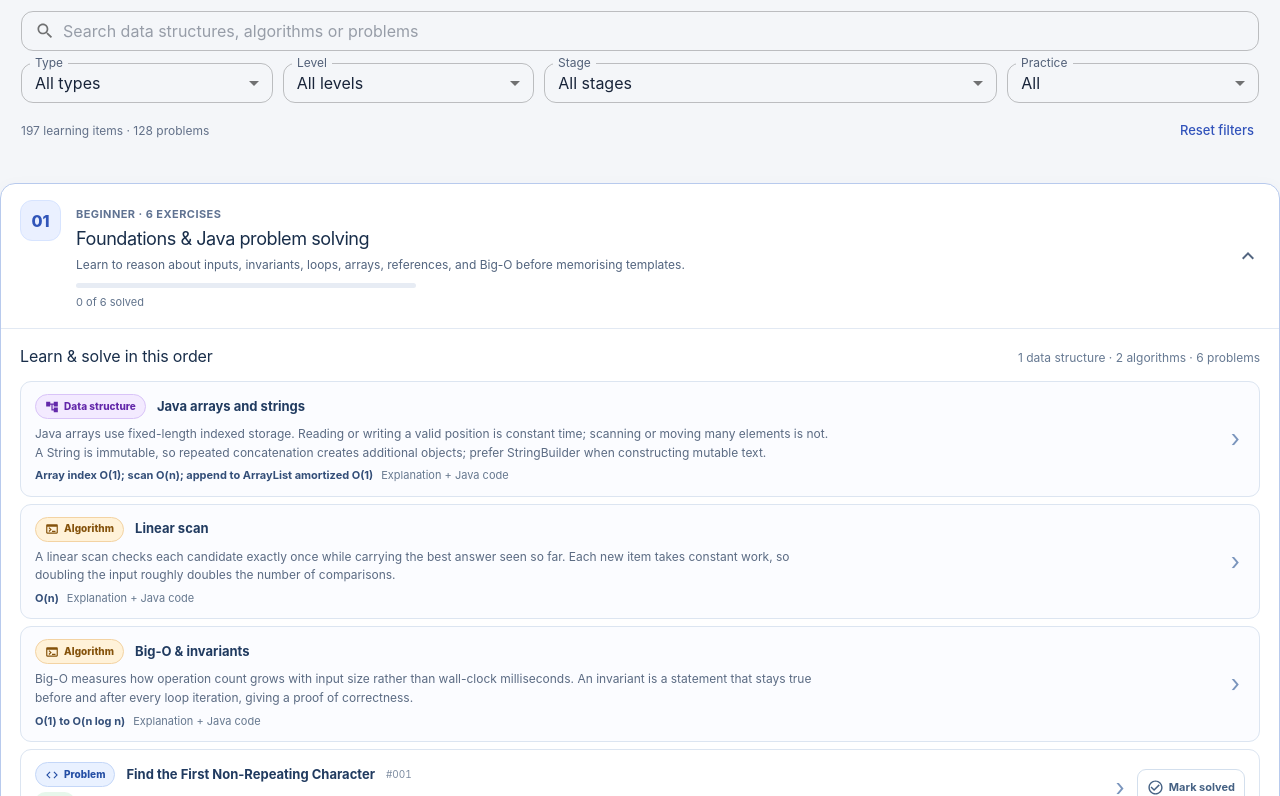
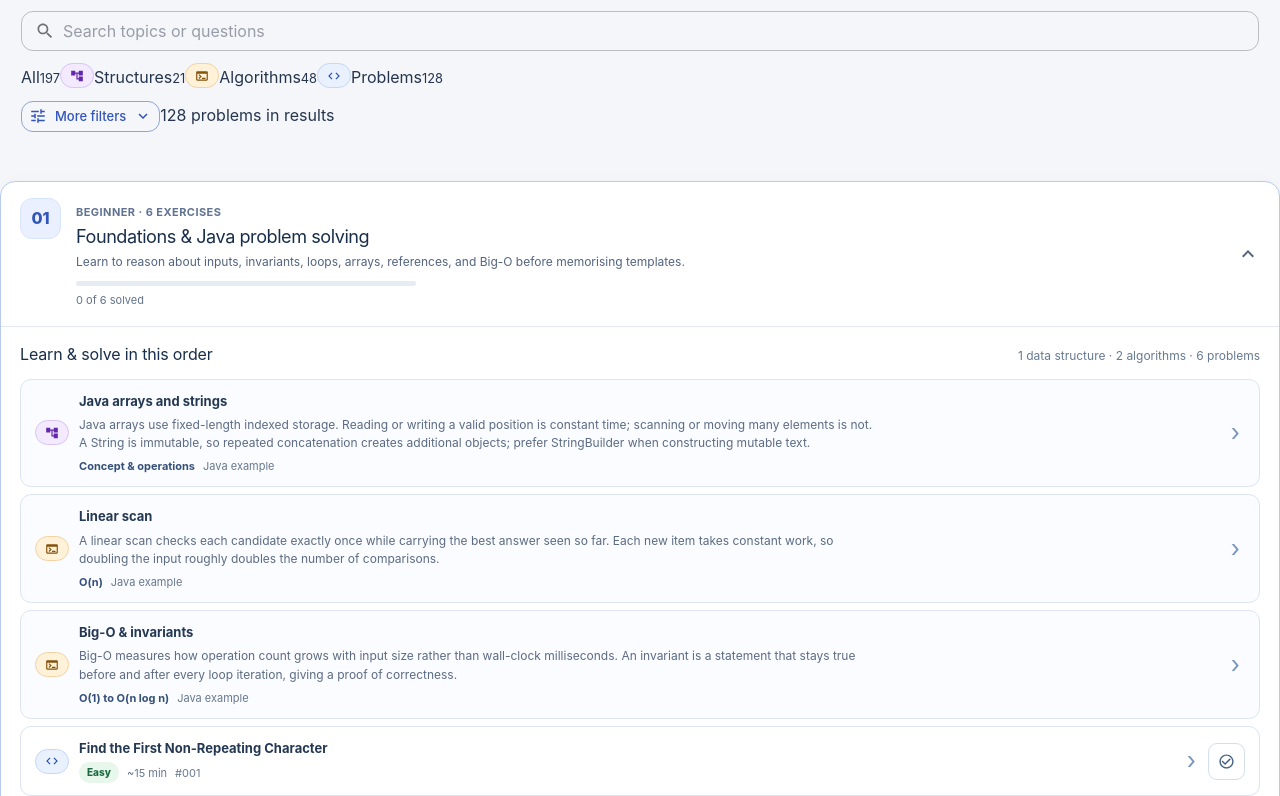
Before and after one commit to yashxag/yashxag.github.io, a React (Vite) app: page /dsa in a window 1280 px wide. Shown: the part 544-1340 px from the top of the page. Built offline with nearby package versions, Linux system fonts and the light colour scheme.

Commit message:
ui(dsa): compact icon-only lesson rows, type legend filters and collapsible advanced filters

```diff
--- a/src/Dsa.jsx
+++ b/src/Dsa.jsx
@@ -1,7 +1,7 @@
 import React, {useEffect,useMemo,useState} from 'react';
 import {Link,useParams} from 'react-router-dom';
-import {Alert,Button,Chip,TextField,MenuItem,InputAdornment} from '@mui/material';
-import {ArrowBack,CheckCircleOutline,ContentCopy,Search,ExpandMore,ExpandLess,OpenInNew,AccountTree,Code,Terminal} from '@mui/icons-material';
+import {Alert,Button,TextField,MenuItem,InputAdornment,IconButton,Collapse} from '@mui/material';
+import {ArrowBack,CheckCircleOutline,ContentCopy,Search,ExpandMore,ExpandLess,OpenInNew,AccountTree,Code,Terminal,Tune,Close} from '@mui/icons-material';
 import ProfolioLoader from './ProfolioLoader.jsx';
 import './dsa-roadmap.css';
 
@@ -33,10 +33,10 @@ function useRoadmap(){
  },[]);
  return state;
 }
-function CompanyTags({p}){return p.companyEvidence?.length?<div className="learning-company-row">{p.companyEvidence.map((item,i)=><a className="learning-company-tag" href={item.url} key={item.company+i} target="_blank" rel="noreferrer" title={item.label||'Third-party interview report'}>{item.company} <span aria-hidden="true">↗</span></a>)}</div>:null}
+function CompanyTags({p,compact=false}){const all=p.companyEvidence||[];const shown=compact?all.slice(0,2):all;return shown.length?<div className="learning-company-row">{shown.map((item,i)=><a className="learning-company-tag" href={item.url} key={item.company+i} target="_blank" rel="noreferrer" title={item.label||'Third-party interview report'}>{item.company} <span aria-hidden="true">↗</span></a>)}{compact&&all.length>2&&<span className="learning-company-extra" title="Other third-party interview references">+{all.length-2} sources</span>}</div>:null}
 function Difficulty({value}){return <span className={'learning-difficulty level-'+(value||'easy').toLowerCase()}>{value||'Easy'}</span>}
-function LearningTypePill({type}){const Icon=type==='Data structure'?AccountTree:type==='Algorithm'?Terminal:Code;const cls=type==='Data structure'?'structure':type==='Algorithm'?'algorithm':'problem';return <span className={'learning-kind-pill kind-'+cls}><Icon aria-hidden="true" fontSize="inherit"/><span>{type}</span></span>}
-function Solved({slug,progress,toggle}){const done=!!progress[slug];return <button type="button" className={'learning-check '+(done?'is-done':'')} onClick={e=>{e.stopPropagation();toggle(slug)}} aria-pressed={done} aria-label={(done?'Mark unsolved: ':'Mark solved: ')+slug}><CheckCircleOutline fontSize="small"/><span>{done?'Solved':'Mark solved'}</span></button>}
+function LearningTypePill({type}){const Icon=type==='Data structure'?AccountTree:type==='Algorithm'?Terminal:Code;const cls=type==='Data structure'?'structure':type==='Algorithm'?'algorithm':'problem';return <span className={'learning-kind-pill kind-'+cls} title={type} role="img" aria-label={type}><Icon aria-hidden="true" fontSize="inherit"/></span>}
+function Solved({slug,progress,toggle,compact=false}){const done=!!progress[slug];return <button type="button" className={'learning-check '+(done?'is-done':'')+(compact?' compact-check':'')} onClick={e=>{e.stopPropagation();toggle(slug)}} aria-pressed={done} aria-label={(done?'Mark unsolved: ':'Mark solved: ')+slug} title={done?'Mark unsolved':'Mark solved'}><CheckCircleOutline fontSize="small"/>{!compact&&<span>{done?'Solved':'Mark solved'}</span>}</button>}
 function Dsa(){const {id}=useParams();const {loading,error,stages,problems,concepts,method}=useRoadmap();const [progress,setProgress]=useState(readProgress);
  useEffect(()=>{if(loading||!problems.length)return;try{const old=JSON.parse(localStorage.getItem(oldKey)||'{}');setProgress(prev=>{const next={...prev};let changed=false;for(const p of problems)if(old[p.id]&&!Object.prototype.hasOwnProperty.call(next,p.slug)){next[p.slug]=true;changed=true}return changed?next:prev})}catch{/* nothing to migrate */}},[loading,problems]);
  useEffect(()=>safeSave(progress),[progress]);
@@ -48,7 +48,7 @@ function Dsa(){const {id}=useParams();const {loading,error,stages,problems,conce
 }
 function RoadmapHome({stages,problems,concepts,method,progress,toggle}){
  const [mode,setMode]=useState('roadmap'),[expanded,setExpanded]=useState('fundamentals');
- const [search,setSearch]=useState(''),[typeFilter,setTypeFilter]=useState('All'),[difficulty,setDifficulty]=useState('All'),[stageFilter,setStageFilter]=useState('All'),[status,setStatus]=useState('All');
+ const [search,setSearch]=useState(''),[typeFilter,setTypeFilter]=useState('All'),[difficulty,setDifficulty]=useState('All'),[stageFilter,setStageFilter]=useState('All'),[status,setStatus]=useState('All'),[advancedOpen,setAdvancedOpen]=useState(false);
  const solved=problems.filter(p=>progress[p.slug]).length;
  const worked=problems.filter(p=>p.format==='worked').length;
  const completedStages=stages.filter(s=>s.problemSlugs?.every(slug=>progress[slug])).length;
@@ -83,6 +83,10 @@ function RoadmapHome({stages,problems,concepts,method,progress,toggle}){
  const filtered=allEntries.filter(matches);
  const byStage=new Map(stages.map(s=>[s.id,(entriesByStage.get(s.id)||[]).filter(matches)]));
  const problemCount=filtered.filter(item=>item.type==='Problem').length;
+ const typeOptions=[{value:'All',label:'All',count:allEntries.length},{value:'Data structure',label:'Structures',count:concepts.filter(c=>c.kind==='Data structure').length},{value:'Algorithm',label:'Algorithms',count:concepts.filter(c=>c.kind==='Algorithm').length},{value:'Problem',label:'Problems',count:problems.length}];
+ const extraCount=[difficulty!=='All',stageFilter!=='All',status!=='All'].filter(Boolean).length;
+ const hasFilters=Boolean(search.trim()||typeFilter!=='All'||extraCount);
+
  const reset=()=>{setSearch('');setTypeFilter('All');setDifficulty('All');setStageFilter('All');setStatus('All')};
  return <div className="dsa-v2">
   <div className="learning-hero">
@@ -97,15 +101,24 @@ function RoadmapHome({stages,problems,concepts,method,progress,toggle}){
   <div className="learning-progress" role="progressbar" aria-label="Roadmap completion" aria-valuenow={solved} aria-valuemin={0} aria-valuemax={problems.length||1}><span style={{width:(problems.length?100*solved/problems.length:0)+'%'}}/></div>
   <div className="learning-intro"><div><strong>{completedStages}/{stages.length} stages completed</strong><p>Progress is saved in this browser. A problem counts only after you mark it solved.</p></div>{next&&<Link to={urlFor(next)} className="learning-next">Next: {next.title} <span>→</span></Link>}</div>
   <section className="panel learning-controls" aria-label="Roadmap filters">
-   <div className="learning-mode" role="group" aria-label="View mode"><button className={mode==='roadmap'?'active':''} onClick={()=>setMode('roadmap')} aria-pressed={mode==='roadmap'}>Learning path</button><button className={mode==='all'?'active':''} onClick={()=>setMode('all')} aria-pressed={mode==='all'}>All learning items</button></div>
-   <TextField size="small" fullWidth placeholder="Search data structures, algorithms or problems" value={search} onChange={e=>setSearch(e.target.value)} inputProps={{'aria-label':'Search roadmap'}} InputProps={{startAdornment:<InputAdornment position="start"><Search fontSize="small"/></InputAdornment>}}/>
-   <div className="learning-filter-grid">
-    <TextField select size="small" label="Type" value={typeFilter} onChange={e=>setTypeFilter(e.target.value)}>{['All','Data structure','Algorithm','Problem'].map(x=><MenuItem key={x} value={x}>{x==='All'?'All types':x}</MenuItem>)}</TextField>
-    <TextField select size="small" label="Level" value={difficulty} onChange={e=>setDifficulty(e.target.value)}>{['All','Easy','Medium','Hard'].map(x=><MenuItem key={x} value={x}>{x==='All'?'All levels':x}</MenuItem>)}</TextField>
-    <TextField select size="small" label="Stage" value={stageFilter} onChange={e=>{setStageFilter(e.target.value);if(e.target.value!=='All')setExpanded(e.target.value)}}><MenuItem value="All">All stages</MenuItem>{stages.map(s=><MenuItem key={s.id} value={s.id}>{s.number}. {s.title}</MenuItem>)}</TextField>
-    <TextField select size="small" label="Practice" value={status} onChange={e=>setStatus(e.target.value)}>{['All','Solved','Unsolved','With Java'].map(x=><MenuItem key={x} value={x}>{x}</MenuItem>)}</TextField>
+   <div className="learning-control-top">
+    <div className="learning-mode" role="group" aria-label="View mode"><button type="button" className={mode==='roadmap'?'active':''} onClick={()=>setMode('roadmap')} aria-pressed={mode==='roadmap'}>Learning path</button><button type="button" className={mode==='all'?'active':''} onClick={()=>setMode('all')} aria-pressed={mode==='all'}>All items</button></div>
+    <span className="learning-count">{filtered.length} of {allEntries.length} items</span>
    </div>
-   <div className="learning-filter-footer"><span>{filtered.length} learning items · {problemCount} problems</span><Button size="small" onClick={reset}>Reset filters</Button></div>
+   <div className="learning-search"><TextField size="small" fullWidth placeholder="Search topics or questions" value={search} onChange={e=>setSearch(e.target.value)} inputProps={{'aria-label':'Search DSA roadmap'}} InputProps={{startAdornment:<InputAdornment position="start"><Search fontSize="small"/></InputAdornment>,endAdornment:search?<InputAdornment position="end"><IconButton size="small" aria-label="Clear DSA search" onClick={()=>setSearch('')}><Close fontSize="small"/></IconButton></InputAdornment>:null}}/></div>
+   <div className="learning-type-filters" role="group" aria-label="Filter learning item type">
+    {typeOptions.map(item=><button type="button" key={item.value} aria-pressed={typeFilter===item.value} className={'learning-type-filter '+(typeFilter===item.value?'active':'')} onClick={()=>setTypeFilter(item.value)}>{item.value!=='All'&&<LearningTypePill type={item.value}/>}<span>{item.label}</span><small>{item.count}</small></button>)}
+   </div>
+   <div className="learning-filter-actionbar">
+    <Button variant={advancedOpen?'contained':'outlined'} size="small" startIcon={<Tune fontSize="small"/>} endIcon={advancedOpen?<ExpandLess fontSize="small"/>:<ExpandMore fontSize="small"/>} aria-expanded={advancedOpen} aria-controls="learning-extra-filters" onClick={()=>setAdvancedOpen(v=>!v)}>More filters{extraCount?' · '+extraCount:''}</Button>
+    {hasFilters&&<Button size="small" onClick={reset}>Clear all</Button>}
+    <span className="learning-filter-result">{problemCount} problems in results</span>
+   </div>
+   <Collapse in={advancedOpen} timeout={180}><div id="learning-extra-filters" className="learning-filter-grid">
+    <TextField select size="small" label="Stage" value={stageFilter} onChange={e=>{setStageFilter(e.target.value);if(e.target.value!=='All')setExpanded(e.target.value)}}><MenuItem value="All">All 21 stages</MenuItem>{stages.map(s=><MenuItem key={s.id} value={s.id}>{s.number}. {s.title}</MenuItem>)}</TextField>
+    <TextField select size="small" label="Difficulty" value={difficulty} onChange={e=>{setDifficulty(e.target.value);if(e.target.value!=='All')setTypeFilter('Problem')}}><MenuItem value="All">Any difficulty</MenuItem>{['Easy','Medium','Hard'].map(x=><MenuItem key={x} value={x}>{x}</MenuItem>)}</TextField>
+    <TextField select size="small" label="Progress" value={status} onChange={e=>{setStatus(e.target.value);if(e.target.value==='Solved'||e.target.value==='Unsolved')setTypeFilter('Problem')}}>{['All','Solved','Unsolved'].map(x=><MenuItem key={x} value={x}>{x==='All'?'Any progress':x}</MenuItem>)}</TextField>
+   </div></Collapse>
   </section>
   {mode==='roadmap'?<div className="learning-stage-list">
    {stages.map(s=>{const items=byStage.get(s.id)||[];const ps=items.filter(item=>item.type==='Problem');const isOpen=expanded===s.id;const done=(s.problemSlugs||[]).filter(slug=>progress[slug]).length;const total=s.problemSlugs?.length||0;const hasFilter=!!(search||typeFilter!=='All'||difficulty!=='All'||stageFilter!=='All'||status!=='All');if(hasFilter&&!items.length)return null;
@@ -125,26 +138,22 @@ function RoadmapHome({stages,problems,concepts,method,progress,toggle}){
   <section className="panel learning-method"><h2>How to practice without fooling yourself</h2><ol>{method.map((s,i)=><li key={i}>{s}</li>)}</ol><p><b>Company tags:</b> Only shown when a linked third-party report associates the exercise with a company. They are not verified employer question banks or guarantees of repeat appearances.</p><p><b>Full learning material:</b> Each of the {worked} worked exercises includes Java code, complexity comparisons, tests and a dry run. The {concepts.length} data-structure and algorithm lessons have separate explanations and Java examples. Baseline approaches do not always include a second full code listing.</p></section>
  </div>;
 }
-function TopicRow({lesson,type,compact=false}){return <article className={'learning-problem learning-topic-row'+(compact?' compact':'')}>
- <Link to={'/dsa/learn/'+lesson.stageId+'/'+lesson.id} className="learning-problem-link">
-  <div className="learning-problem-title">
-   <div className="learning-item-title-line"><LearningTypePill type={type}/><strong>{lesson.title}</strong></div>
-   <p className="learning-item-summary">{lesson.overview}</p>
-   <div className="learning-problem-meta"><span>{type==='Algorithm'?lesson.timeComplexity:lesson.operations}</span><span>Explanation + Java code</span></div>
-  </div>
-  <span className="learning-problem-arrow" aria-hidden="true">›</span>
+function TopicRow({lesson,type,compact=false}){const isAlgorithm=type==='Algorithm';return <article className={'learning-problem learning-topic-row'+(compact?' compact':'')}>
+ <Link to={'/dsa/learn/'+lesson.stageId+'/'+lesson.id} className="learning-problem-link" aria-label={type+': '+lesson.title}>
+  <LearningTypePill type={type}/>
+  <div className="learning-problem-title"><strong>{lesson.title}</strong><p className="learning-item-summary">{lesson.overview}</p>
+   <div className="learning-problem-meta"><span>{isAlgorithm?lesson.timeComplexity:'Concept & operations'}</span><span>Java example</span></div>
+  </div><span className="learning-problem-arrow" aria-hidden="true">›</span>
  </Link>
  </article>}
-function ProblemRow({p,progress,toggle,compact=false}){const done=!!progress[p.slug];return <article className={'learning-problem '+(done?'finished':'')+(compact?' compact':'')}>
- <Link to={urlFor(p)} className="learning-problem-link">
-  <div className="learning-problem-title">
-   <div className="learning-item-title-line"><LearningTypePill type="Problem"/><strong>{p.title}</strong><span className="learning-problem-index">#{String(p.order).padStart(3,'0')}</span></div>
-   <div className="learning-problem-meta"><Difficulty value={p.difficulty}/><span>{p.format==='worked'?'Java walkthrough':'External practice'}</span><span>~{p.estimatedMinutes||25} min</span></div>
-   <CompanyTags p={p}/>
-  </div>
-  <span className="learning-problem-arrow" aria-hidden="true">›</span>
- </Link>
- <Solved slug={p.slug} progress={progress} toggle={toggle}/>
+function ProblemRow({p,progress,toggle,compact=false}){const done=!!progress[p.slug];return <article className={'learning-problem learning-question-row '+(done?'finished':'')+(compact?' compact':'')}>
+ <Link to={urlFor(p)} className="learning-problem-link" aria-label={'Problem: '+p.title}>
+  <LearningTypePill type="Problem"/>
+  <div className="learning-problem-title"><strong>{p.title}</strong>
+   <div className="learning-problem-meta"><Difficulty value={p.difficulty}/><span>~{p.estimatedMinutes||25} min</span><span>#{String(p.order).padStart(3,'0')}</span></div>
+   <CompanyTags p={p} compact/>
+  </div><span className="learning-problem-arrow" aria-hidden="true">›</span>
+ </Link><Solved slug={p.slug} progress={progress} toggle={toggle} compact/>
  </article>}
 function ProblemDetail({p,stage,progress,toggle}){
  const worked=p.format==='worked';const choices=worked?(p.variants?.length?p.variants:[{name:p.approach||'Optimal solution',type:'Optimized',javaCode:p.javaCode,timeComplexity:p.timeComplexity,spaceComplexity:p.spaceComplexity}]):[];
```
